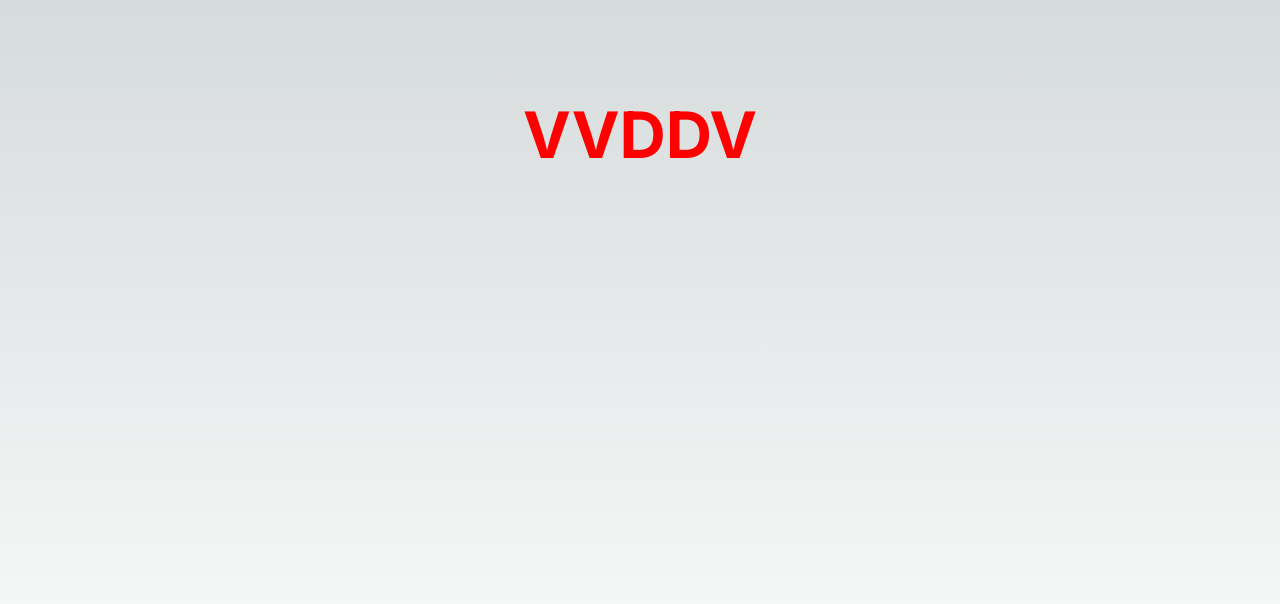
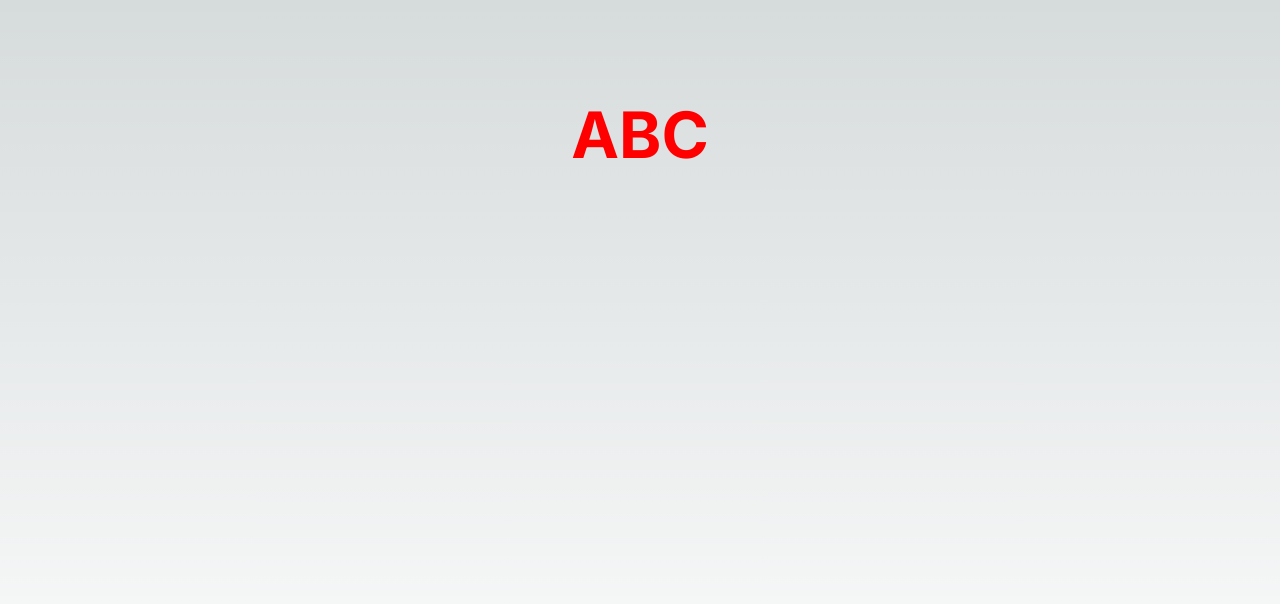
Before and after one commit to nugunga/PaperBot, a Next.js app: page / in a window 1280 px wide. Shown: the top 604 px of the page. Built offline with nearby package versions, Linux system fonts and the light colour scheme.

Commit message:
Update page.tsx

```diff
--- a/src/app/page.tsx
+++ b/src/app/page.tsx
@@ -7,7 +7,7 @@ export default function Home() {
   return (
     <>
     <main className={styles.main}>
-      <h1 id="abc">VVDDV</h1>
+      <h1 id="abc">ABC</h1>
     </main>
     <style jsx>{`
       #abc{
```
